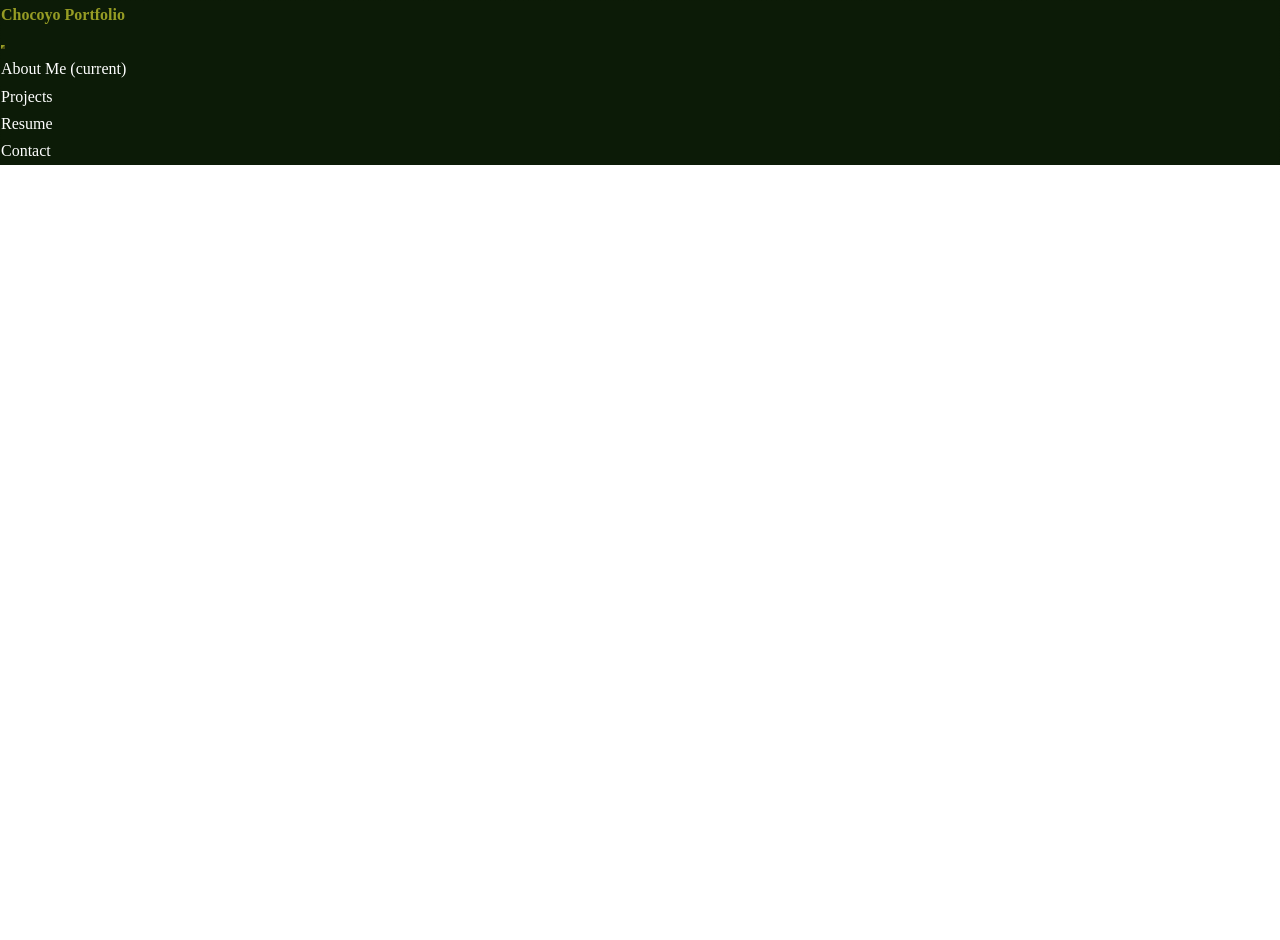
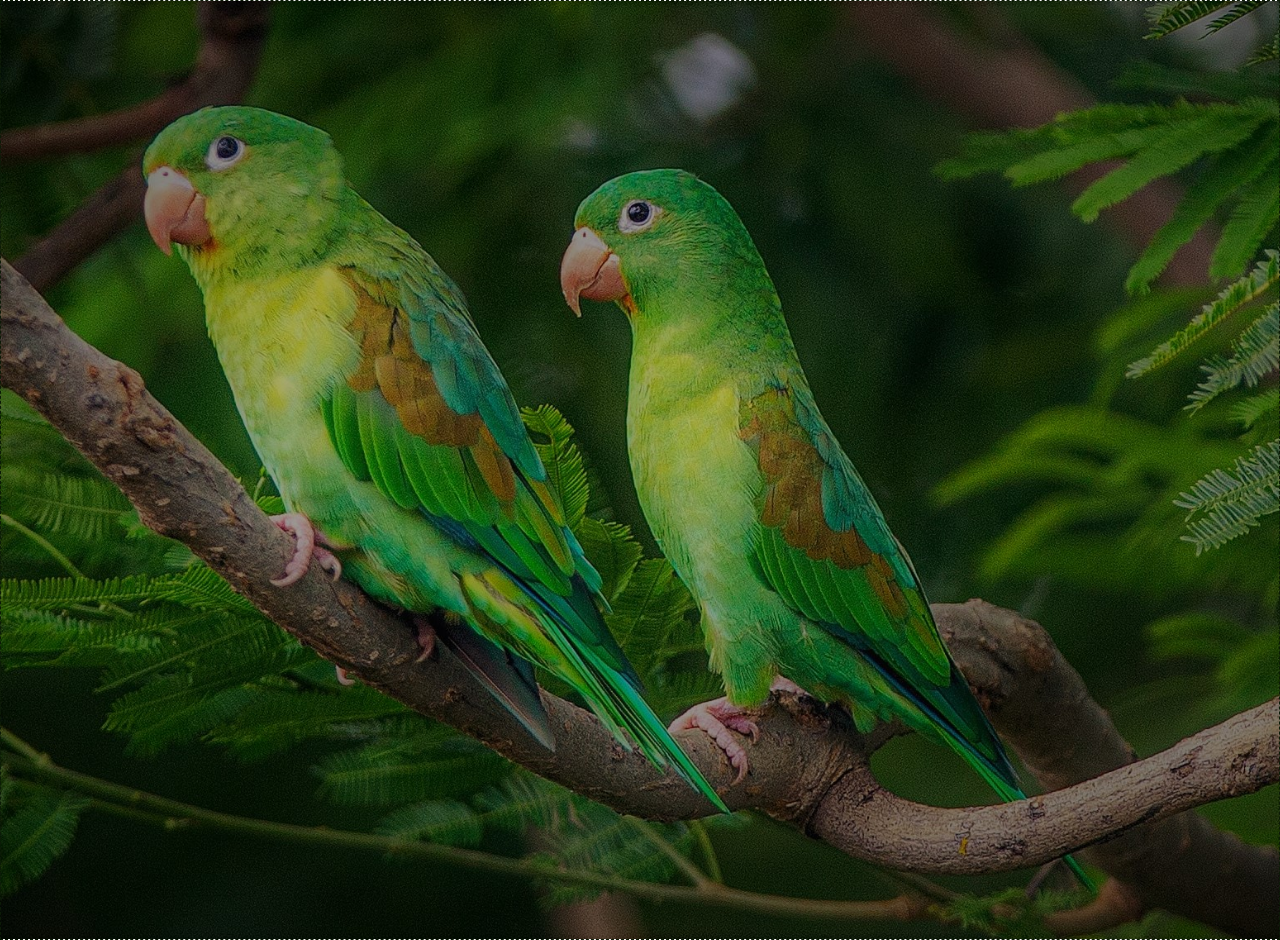
Before and after one commit to japinell/KU-CBC-Homework-20-React-Portfolio, a React (Create React App) app: page / in a window 1280 px wide. Before the commit the page ends 800 px from the top, so only its background shows below. Built offline with nearby package versions, Linux system fonts and the light colour scheme.

Commit message:
Added Hero as component and subcomponent

```diff
--- /dev/null
+++ b/src/components/Hero.js
@@ -0,0 +1,7 @@
+import React from "react";
+
+function Hero() {
+  return <figure className="hero"></figure>;
+}
+
+export default Hero;
--- a/src/components/Portfolio.js
+++ b/src/components/Portfolio.js
@@ -1,8 +1,8 @@
 import React from "react";
-import Header from "./Header";
+import Hero from "./Hero";
 
 function Portfolio() {
-  return <Header />;
+  return <Hero />;
 }
 
 export default Portfolio;
```
